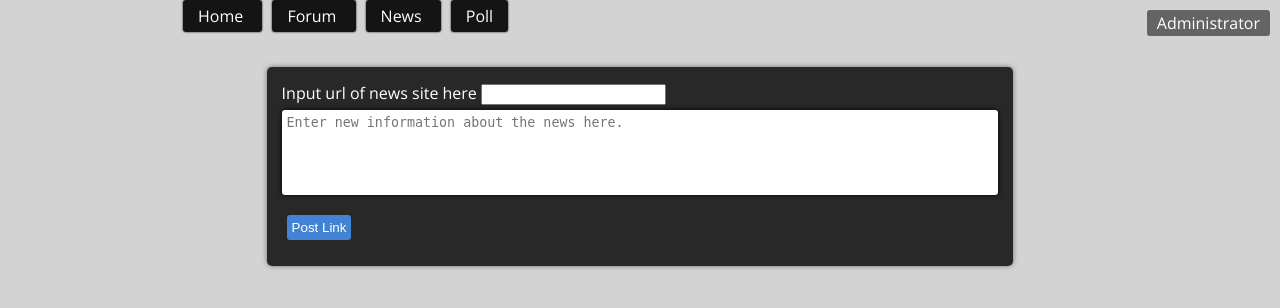
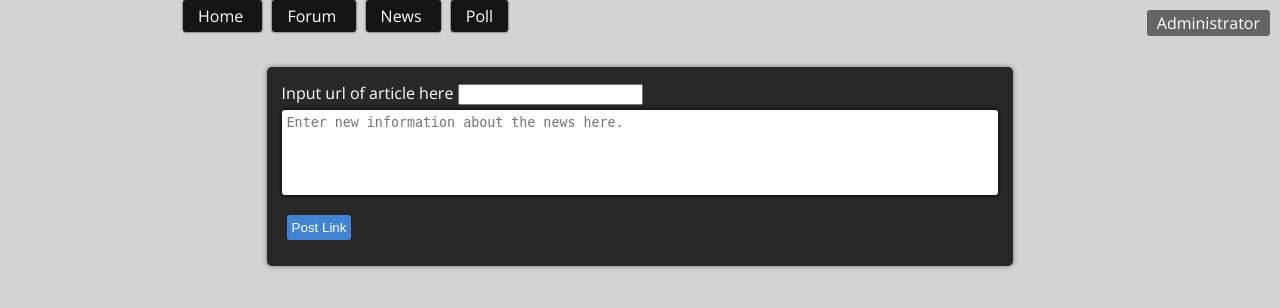
Before and after one commit to dcjohnson/Ethics-World, a Django app: page /news/ in a window 1280 px wide. Shown: the top 308 px of the page. Run offline with Django 3.2, Linux system fonts and the light colour scheme; data that the repository does not hold is empty.

Commit message:
Update newsindex.html

```diff
--- a/EthicsWorld/common/templates/news/newsindex.html
+++ b/EthicsWorld/common/templates/news/newsindex.html
@@ -4,7 +4,7 @@
 <div id = "newnews">
     <form action = "{% url 'news:addnews' %}" method = "POST" id = "newsform">
         {% csrf_token %}
-        Input url of news site here <input type = "url" name = "newsurl" required/>
+        Input url of article here <input type = "url" name = "newsurl" required/>
         <br/>
         <textarea name = "newsinformation" form = "newsform" rows = "5" cols = "100" placeholder="Enter new information about the news here."></textarea>
         <br/>
```
